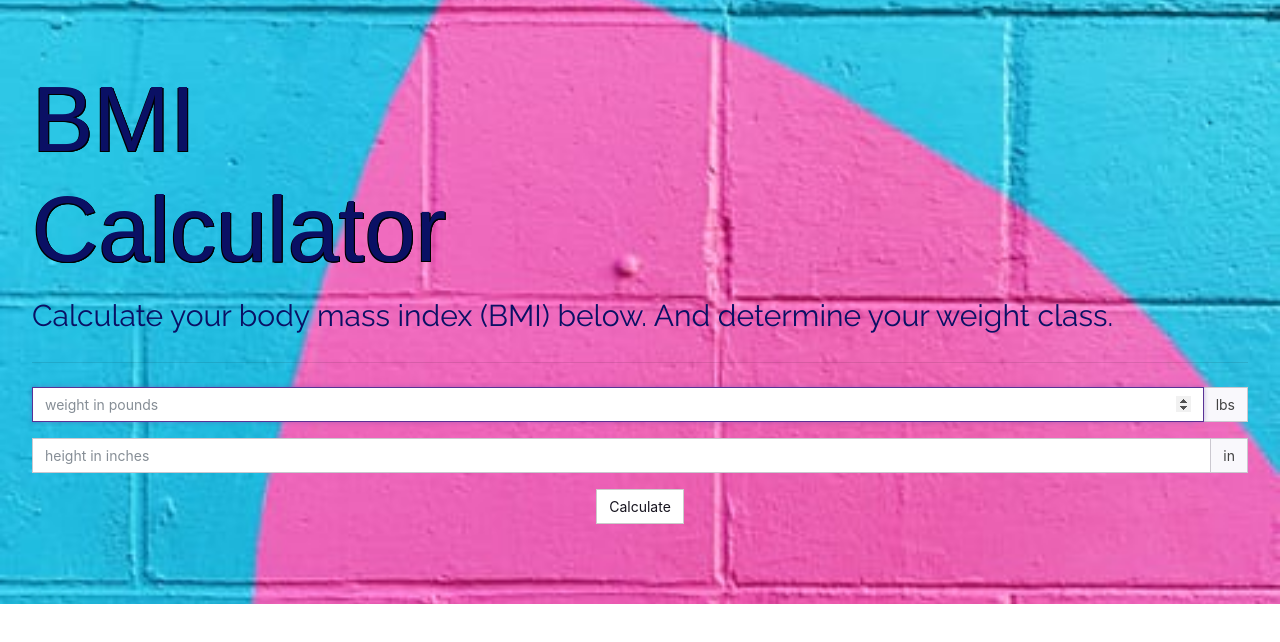
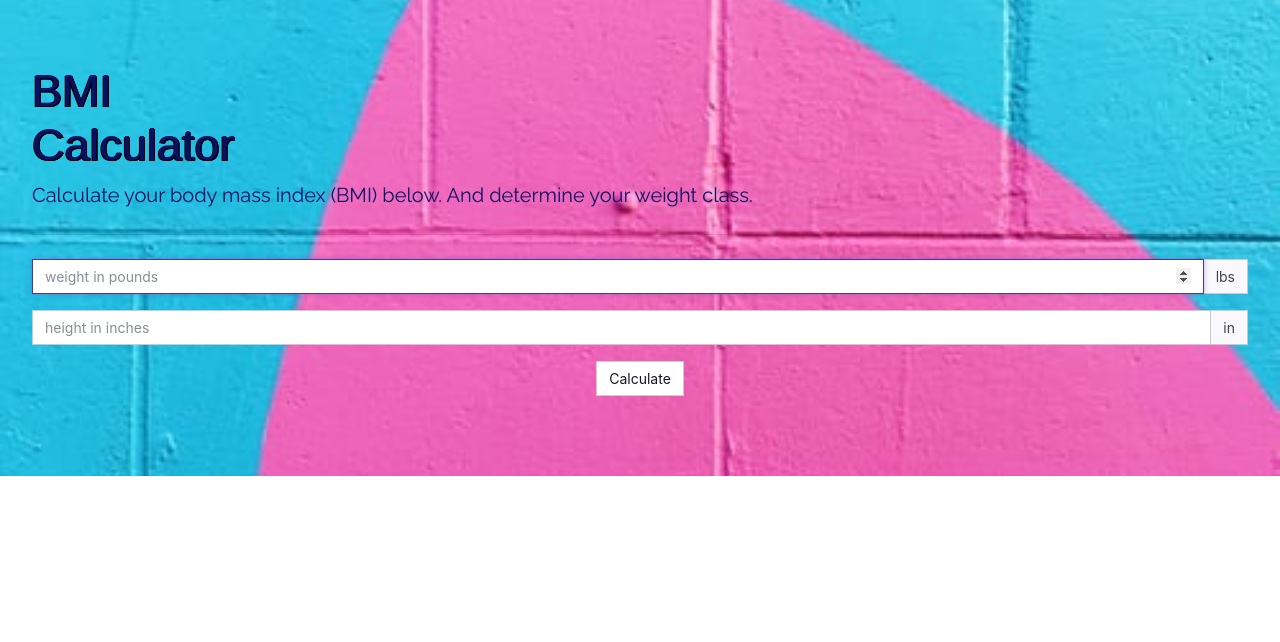
Before and after one commit to nicolekalexander/BMI-Calculator, a plain HTML site: page index.html in a window 1280 px wide. Drawn offline with nearby package versions, Linux system fonts and the light colour scheme; a web font is replaced by a local one.

Commit message:
changed margins and font sizing

```diff
--- a/index.html
+++ b/index.html
@@ -43,7 +43,7 @@
                 </div>
             </form>
             <div class="text-primary animated bounceInUp delay-1s" id="userResults">
-                <div class="container">
+                <div class="container card-body">
                     <div class="card">
                         <div class="card-body">
                             <p class="lead userBMI">Your BMI is <span id="userBMI"></span></p>
--- a/style.css
+++ b/style.css
@@ -1,3 +1,10 @@
+html {
+    max-width: 100%;
+    display: block;
+    margin-left: auto;
+    margin-right: auto;
+}
+
 .row {
     max-width: 100%;
     display: block;
@@ -12,7 +19,7 @@
     max-width: 100%;
 }
 .display-4 {
-    font-size: 92px;
+    font-size: 45px;
     max-width: 100px;
     font-family: "Montserrat Subrayada", sans-serif;
     text-shadow: -1px 1px 0 #000,
@@ -22,9 +29,10 @@
     color: rgb(10, 16, 100);
 
 }
+
 .lead {
     font-family: "Raleway", sans-serif;
-    font-size: 30px;
+    font-size: 20px;
     color: rgba(190, 99, 99, 0.801);
     font-weight: lighter;
     color: rgb(10, 16, 100);
```
